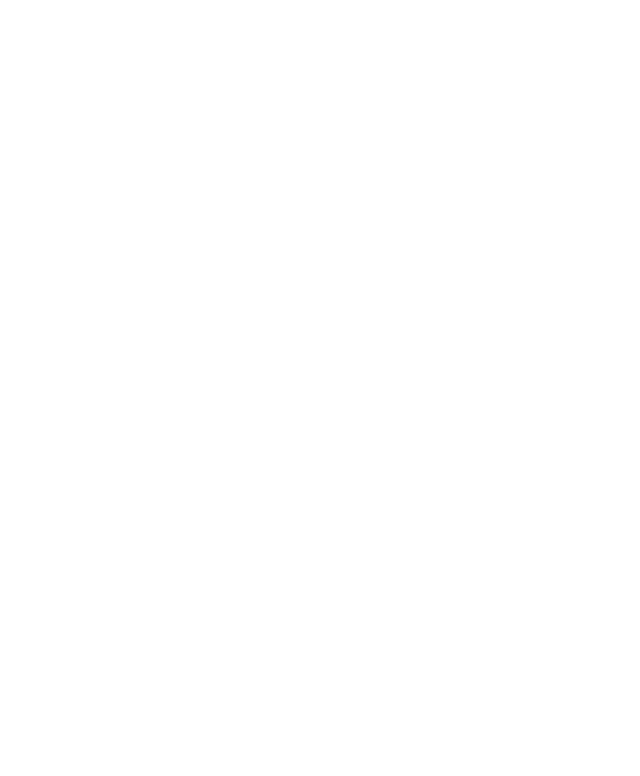
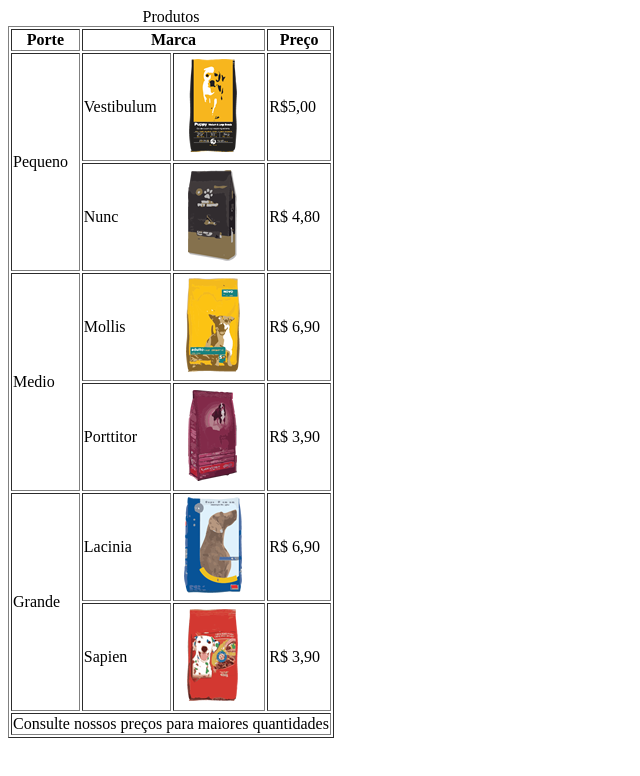
Before and after one commit to anacarolinaluizsantos/html5css3Livrocap02, a plain HTML site: page produtos.html in a window 1280 px wide. Shown: the whole page, without its empty margins (0-640 px from the left). Drawn offline with Linux system fonts and the light colour scheme.

Commit message:
Tabela de produtos

```diff
--- a/produtos.html
+++ b/produtos.html
@@ -9,12 +9,54 @@
 
 <title>Produtos - Meu amigo cão</title>
 
-
 </head>
-
-
 <body>
-
+<table border="1">
+ <caption>Produtos</caption>
+ <tr>
+    <th>Porte</th>
+    <th colspan="2">Marca</th>
+    <th colspan="2">Preço</th>
+ </tr>
+ <tr>
+  <td rowspan="2">Pequeno</td>
+  <td>Vestibulum</td>
+  <td><img src="multimidia/pq_emb_pequeno1.png" alt="ração cão pequeno"></td>
+  <td>R$5,00</td>
+ </tr>
+ <tr>
+  <td>Nunc</td>
+  <td><img src="multimidia/pq_emb_pequeno2.png" alt="ração cão pequeno"></td>
+  <td>R$ 4,80</td>
+ </tr>
+ <tr>
+  <td rowspan="2">Medio</td>
+  <td>Mollis</td>
+  <td><img src="multimidia/pq_emb_medio1.png" alt="ração cão médio"></td>
+  <td>R$ 6,90</td>
+ </tr>
+ <tr>
+  <td>Porttitor</td>
+  <td><img src="multimidia/pq_emb_medio2.png"></td>
+  <td>R$ 3,90</td>
+ </tr>
+ <tr>
+  <td rowspan="2">Grande</td>
+  <td>Lacinia</td>
+  <td><img src="multimidia/pq_emb_grande1.png"></td>
+  <td>R$ 6,90</td>
+ </tr>
+ <tr>
+  <td>Sapien</td>
+  <td><img src="multimidia/pq_emb_grande2.png"></td>
+  <td>R$ 3,90</td>
+ </tr>
+ <tr>
+  <td colspan="4">
+    Consulte nossos preços para maiores quantidades
+  </td>
+ </tr>
+</table>
 
 
 
```
